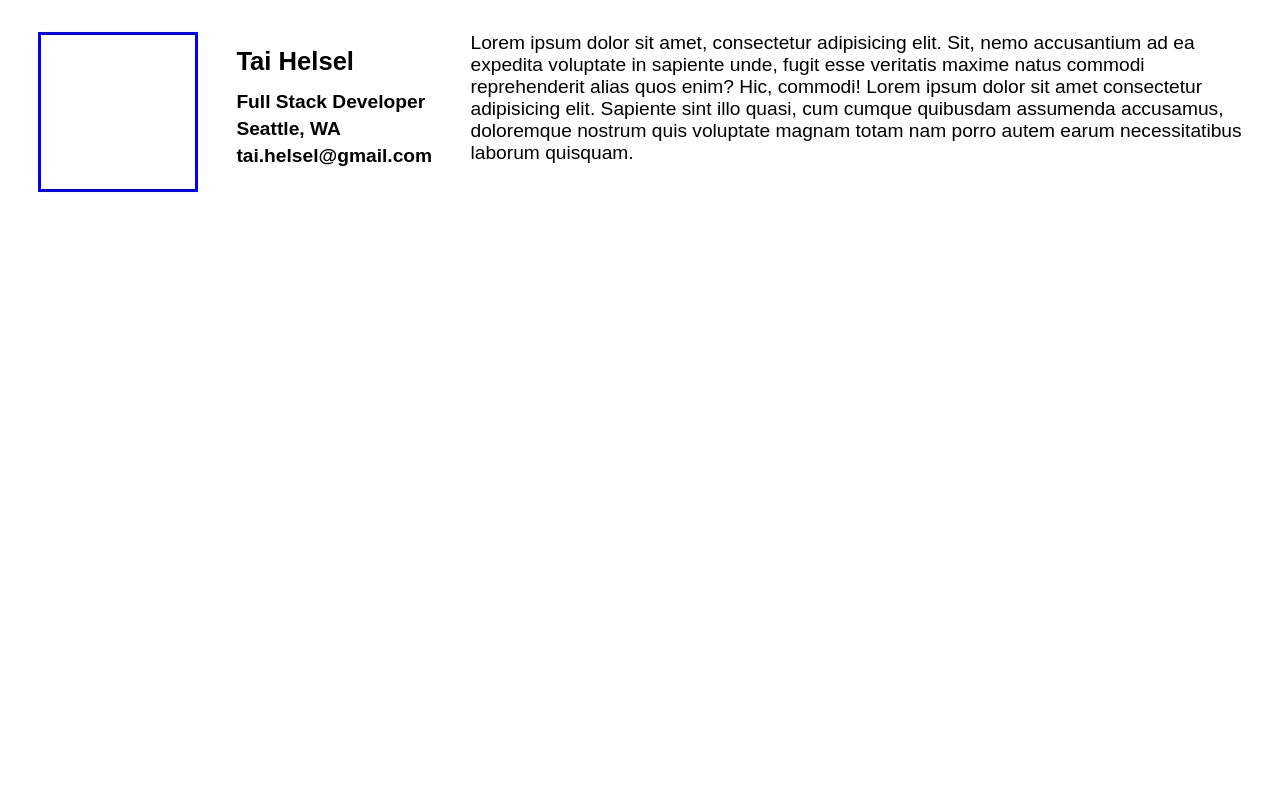
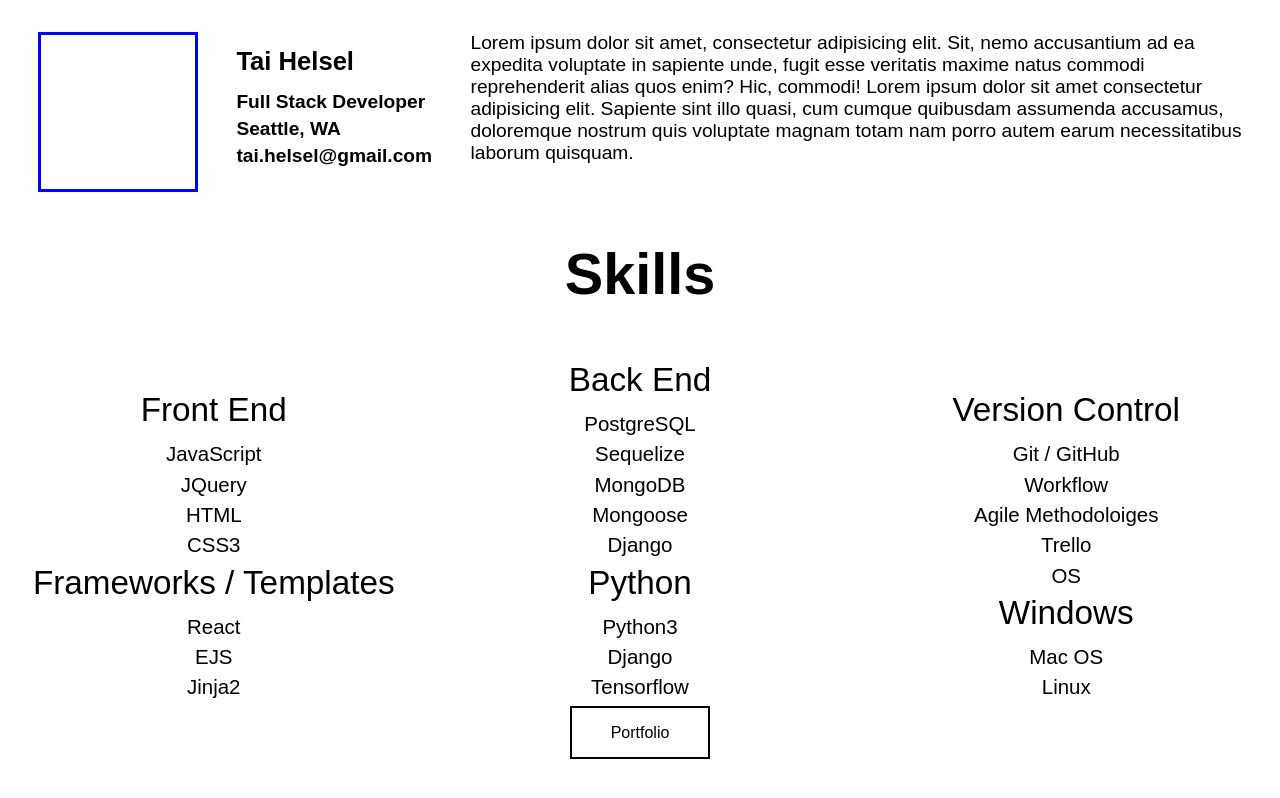
Before and after one commit to taihelsel/portfolio-v2, a React (Create React App) app: page / in a window 1280 px wide. Shown: the top 798 px of the page. Built offline with nearby package versions, Linux system fonts and the light colour scheme.

Commit message:
stubbed out html for landing page

```diff
--- a/src/App.css
+++ b/src/App.css
@@ -1,20 +1,18 @@
-html,body{
+html,body,#root,.App{
   margin:0;
   padding:0;
   text-align: center;
+  width:100%;
+  height:100%;
 }
 /* Landing Page */
 #landing-page{
   position: relative;
+  width:100%;
+  height:100%;
 }
 #landing-about{
   margin-top:2em;
-}
-#landing-skills{
-
-}
-#landing-portfolio-btn{
-
 }
 #landing-headshot{
   border: 3px solid blue;
@@ -48,3 +46,37 @@ html,body{
   text-align: left;
   width:97%;
 }
+
+#landing-skills{
+  margin-top: 6vmax;
+  font-size: 3vmax;
+}
+#landing-skills-label{
+
+}
+.skills-list{
+  margin: 0;
+  padding: 0;
+  list-style: none;
+  display: inline-block;
+  width: 33.3%;
+}
+.skill-label{
+  font-size:2.6vmax;
+  margin-bottom:1vmax;
+  margin-top:0.5vmax;
+}
+.skill-item{
+  font-size:1.6vmax;
+  margin-bottom:0.5vmax;
+}
+#landing-portfolio-btn{
+  width: 100%;
+  position: absolute;
+  bottom:7vmax;
+}
+#landing-portfolio-btn a{
+  border:2px solid black;
+  padding:1.25vmax 3vmax;
+  cursor: pointer;
+}
--- a/src/components/Landing/Landing.js
+++ b/src/components/Landing/Landing.js
@@ -14,8 +14,44 @@ const Landing = () => {
             </div>
             <p id="about-text">Lorem ipsum dolor sit amet, consectetur adipisicing elit. Sit, nemo accusantium ad ea expedita voluptate in sapiente unde, fugit esse veritatis maxime natus commodi reprehenderit alias quos enim? Hic, commodi! Lorem ipsum dolor sit amet consectetur adipisicing elit. Sapiente sint illo quasi, cum cumque quibusdam assumenda accusamus, doloremque nostrum quis voluptate magnam totam nam porro autem earum necessitatibus laborum quisquam.</p>
         </div>
-        <div id="landing-skills"></div>
-        <a id="landing-portfolio-btn"></a>
+        <div id="landing-skills">
+            <h1 id="landing-skills-label">Skills</h1>
+            <ul className="skills-list">
+                <li className="skill-label">Front End</li>
+                <li className="skill-item">JavaScript</li>
+                <li className="skill-item">JQuery</li>
+                <li className="skill-item">HTML</li>
+                <li className="skill-item">CSS3</li>
+                <li className="skill-label">Frameworks / Templates</li>
+                <li className="skill-item">React</li>
+                <li className="skill-item">EJS</li>
+                <li className="skill-item">Jinja2</li>
+            </ul>
+            <ul className="skills-list">
+                <li className="skill-label">Back End</li>
+                <li className="skill-item">PostgreSQL</li>
+                <li className="skill-item">Sequelize</li>
+                <li className="skill-item">MongoDB</li>
+                <li className="skill-item">Mongoose</li>
+                <li className="skill-item">Django</li>
+                <li className="skill-label">Python</li>
+                <li className="skill-item">Python3</li>
+                <li className="skill-item">Django</li>
+                <li className="skill-item">Tensorflow</li>
+            </ul>
+            <ul className="skills-list">
+                <li className="skill-label">Version Control</li>
+                <li className="skill-item">Git / GitHub</li>
+                <li className="skill-item">Workflow</li>
+                <li className="skill-item">Agile Methodoloiges</li>
+                <li className="skill-item">Trello</li>
+                <li className="skill-item">OS</li>
+                <li className="skill-label">Windows</li>
+                <li className="skill-item">Mac OS</li>
+                <li className="skill-item">Linux</li>
+            </ul>
+        </div>
+        <div id="landing-portfolio-btn"><a>Portfolio</a></div>
       </section>
     );
 }
```
